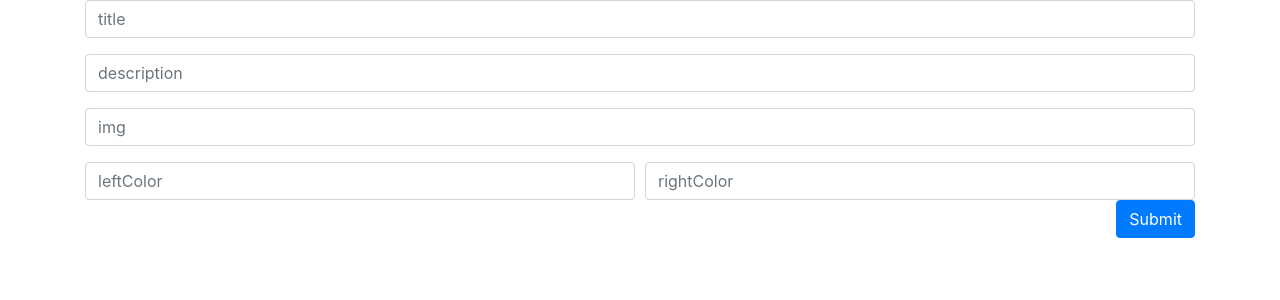
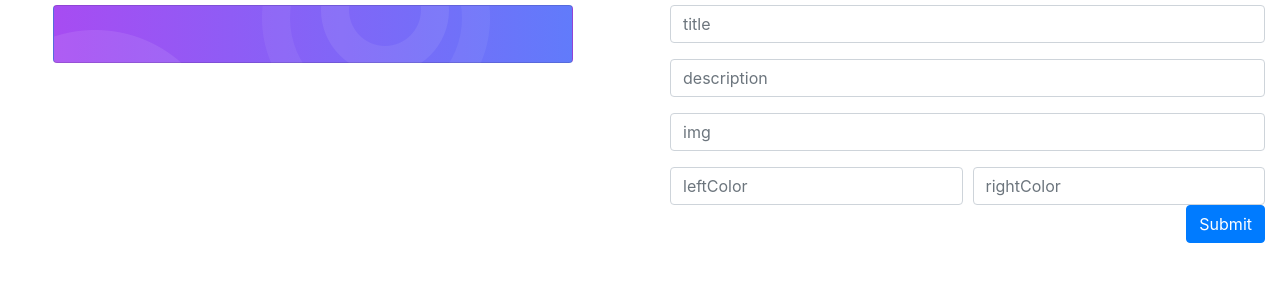
Before and after one commit to emilioCode/fitness, a React (Create React App) app: page /exercise/new in a window 1280 px wide. Shown: the top 300 px of the page. Built offline with nearby package versions, Linux system fonts and the light colour scheme.

Commit message:
Lifting State Up

```diff
--- a/src/components/Card.js
+++ b/src/components/Card.js
@@ -23,11 +23,8 @@ class Card extends React.Component{
         const { title, description, img, leftColor, rightColor } = this.props;
         return (
            <div className="card mx-auto Fitness-Card margin-bottonDiv"
-           style={{
-            backgroundImage:`url(${circlesImg}), linear-gradient(to right, ${leftColor}, ${rightColor})`
+           style={{backgroundImage:`url(${circlesImg}), linear-gradient(to right, ${leftColor}, ${rightColor})`}}>
 
-           }}
-           >
                <div className="card-body">
                    <div className="row center">
                         <div className="col-6">
--- /dev/null
+++ b/src/components/ExerciseForm.js
@@ -0,0 +1,49 @@
+import React from 'react'
+
+class ExerciseForm extends React.Component{
+
+    state = {}
+    handleSubmit= e =>{
+        e.preventDefault()
+        console.log(this.state)
+    }
+
+    render(){
+        const { onChange, form }  = this.props;
+        return(
+            <div className="container">
+                <form
+                onSubmit={this.handleSubmit}>
+                    <div className="form-group">
+                        <input type="text" className="form-control" placeholder="title" name="title"
+                         value={form.title} onChange={onChange}></input>
+                    </div>
+                    <div className="form-group">
+                        <input type="text" className="form-control" placeholder="description" name="description"
+                         value={form.description} onChange={onChange}></input>
+                    </div>
+                    <div className="form-group">
+                        <input type="text" className="form-control" placeholder="img" name="img"
+                         value={form.img} onChange={onChange}></input>
+                    </div>
+                    <div className="form-row">
+                        <div className="col">
+                            <input type="text" className="form-control" placeholder="leftColor" name="leftColor"
+                             value={form.leftColor} onChange={onChange}></input>
+                        </div>
+                        <div className="col">
+                            <input type="text" className="form-control" placeholder="rightColor" name="rightColor"
+                             value={form.rightColor} onChange={onChange}></input>
+                        </div>
+                    </div>
+
+            <button type="submit" className="btn btn-primary float-right">
+                Submit
+            </button>
+                </form>
+            </div>
+        )
+    }
+}
+
+export default ExerciseForm;
--- a/src/pages/ExerciseNew.js
+++ b/src/pages/ExerciseNew.js
@@ -1,53 +1,44 @@
 import React from 'react'
+import ExerciseForm from '../components/ExerciseForm';
+import Card from '../components/Card';
 
 class ExerciseNew extends React.Component{
 
-    state = {}
-    handleSubmit= e =>{
-        e.preventDefault()
-        console.log(this.state)
+    state = {
+        form:{
+            key:'',
+            title:'',
+            description:'',
+            img:'',
+            leftColor:'',
+            rightColor:''
+        }
     }
     handleChange=(e)=>{
-        // console.log(e.target.name + ": "+e.target.value)
-        let partialState = {}
-        partialState[e.target.name]= e.target.value
-        this.setState(partialState)
+        this.setState({
+            form:{
+                ...this.state.form,
+                [e.target.name]: e.target.value
+            }
+        })
+        console.log(this.state.form)
     }
+
     render(){
-        return(
-            <div className="container">
-                <form
-                onSubmit={this.handleSubmit}>
-                    <div className="form-group">
-                        <input type="text" className="form-control" placeholder="title" name="title"
-                         value={this.state.title} onChange={this.handleChange}></input>
-                    </div>
-                    <div className="form-group">
-                        <input type="text" className="form-control" placeholder="description" name="description"
-                         value={this.state.description} onChange={this.handleChange}></input>
-                    </div>
-                    <div className="form-group">
-                        <input type="text" className="form-control" placeholder="img" name="img"
-                         value={this.state.img} onChange={this.handleChange}></input>
-                    </div>
-                    <div className="form-row">
-                        <div className="col">
-                            <input type="text" className="form-control" placeholder="leftColor" name="leftColor"
-                             value={this.state.leftColor} onChange={this.handleChange}></input>
-                        </div>
-                        <div className="col">
-                            <input type="text" className="form-control" placeholder="rightColor" name="rightColor"
-                             value={this.state.rightColor} onChange={this.handleChange}></input>
-                        </div>
-                    </div>
+        return (
 
-            <button type="submit" className="btn btn-primary float-right">
-                Submit
-            </button>
-                </form>
+            <div className="row" >
+                <div className="col-sm" style={{margin:"5px 0px 0px 0px"}}>
+                    <Card {...this.state.form}/>
+                </div>
+                <div className="col-sm" style={{margin:"5px 0px 0px 0px"}}>
+                    <ExerciseForm onChange={this.handleChange} form={this.state.form}/>
+                </div>
             </div>
         )
     }
+
+
 }
 
 export default ExerciseNew;
```
